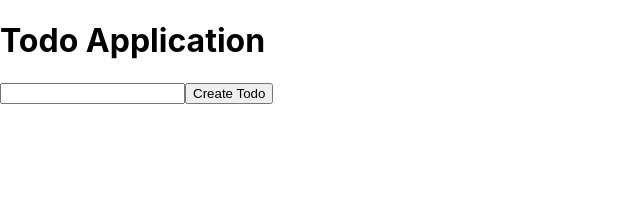
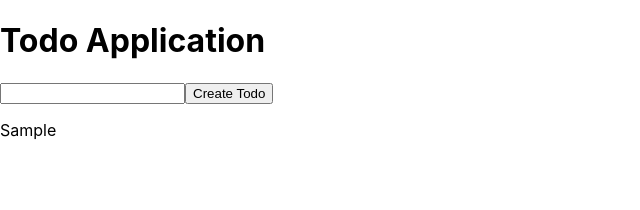
Before and after one commit to Flashrob/rocket-todo, a React (Create React App) app: page / in a window 1280 px wide. Both pictures are taken after typing "Sample" into the empty fields and a click on the button "Create Todo". Shown: the top 210 px of the page, without its empty margins (0-640 px from the left). Built offline with nearby package versions, Linux system fonts and the light colour scheme.

Commit message:
feature: render todos

```diff
--- a/src/App.js
+++ b/src/App.js
@@ -14,6 +14,9 @@ function App() {
       <h1>Todo Application</h1>
       <input value={input} onChange={(e) => setInput(e.target.value)} />
       <button onClick={createTodoHandler}>Create Todo</button>
+      {todos.map((todo, index) => (
+        <p key={todo + index}>{todo}</p>
+      ))}
     </>
   );
 }
```
